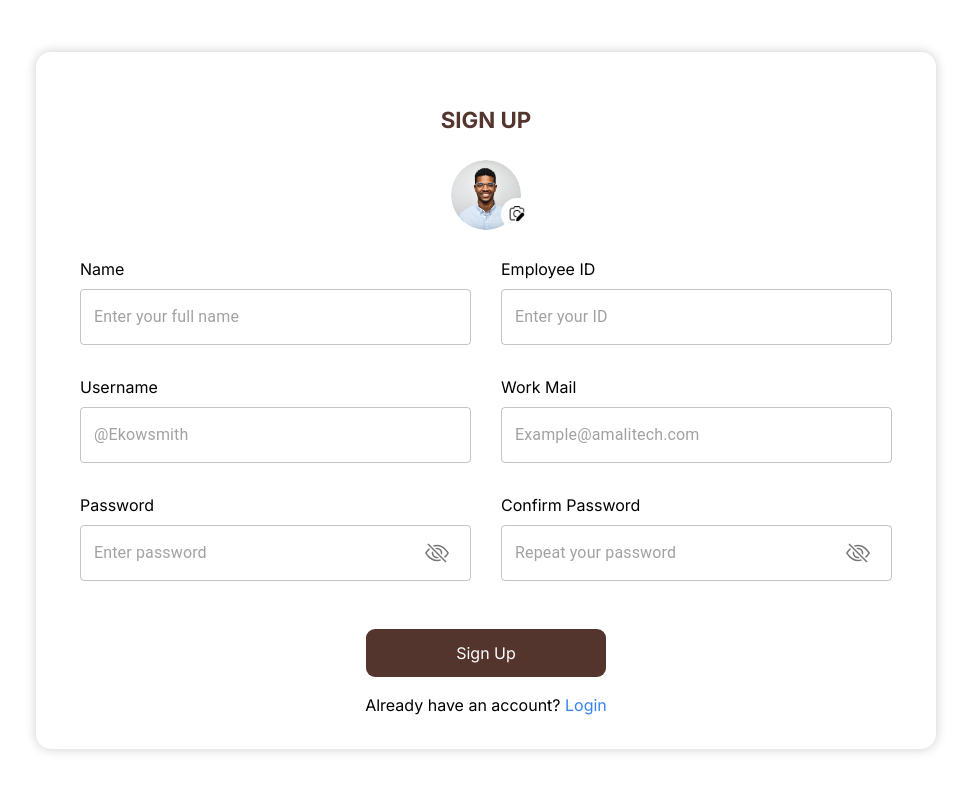
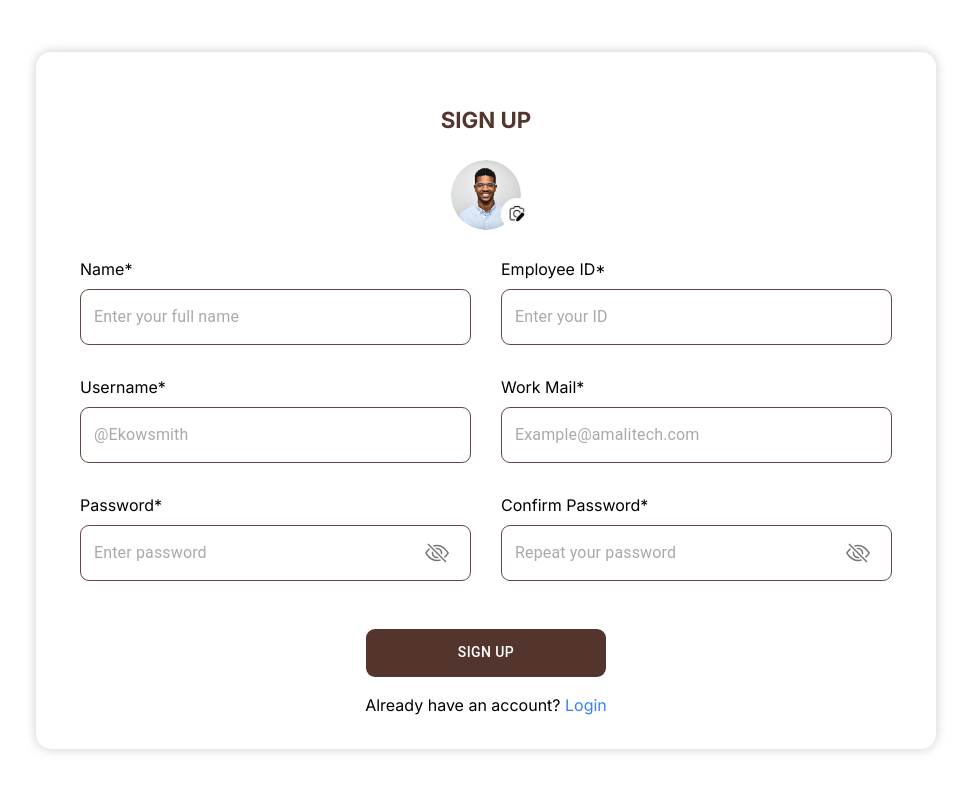
Before and after one commit to AmaliTech-Training-Academy/LetXChat, a React (Vite) app: page / in a window 1280 px wide. Shown: the top 792 px of the page, without its empty margins (154-1125 px from the left). Built offline with nearby package versions, Linux system fonts and the light colour scheme.

Commit message:
Feature/Signup: Restyled the textfields with the correct colors

```diff
--- a/src/colors.scss
+++ b/src/colors.scss
@@ -5,3 +5,8 @@ $border:rgba(83, 53, 45, 0.9);
 $placeholder: rgba(0, 0, 0, 0.5);
 $link: #3683F5;
 $shadow: rgba(0, 0, 0, 0.2);
+
+
+div {
+    background: rgba(83, 53, 45, 0.5);
+}
--- a/src/components/signup/SignUp.jsx
+++ b/src/components/signup/SignUp.jsx
@@ -1,19 +1,20 @@
 import {
   Avatar,
   Box,
+  Button,
   FormControl,
   IconButton,
   InputAdornment,
   InputLabel,
   OutlinedInput,
   TextField,
+  styled,
 } from "@mui/material";
 import React, { useState } from "react";
 import { BsEyeSlash, BsEye } from "react-icons/bs";
 import { Link } from "react-router-dom";
 import CameraIcon from "../../assets/camera.png";
-import ProfilePhoto from '../../assets/profile-picture.png'
-import styled from "@emotion/styled";
+import ProfilePhoto from "../../assets/profile-picture.png";
 
 const ContainerStyle = {
   width: "100vw",
@@ -54,8 +55,8 @@ const ProfileStyle = {
   height: "70px",
   width: "70px",
   background: `url(${ProfilePhoto})`,
-    backgroundSize: 'cover',
-  borderRadius: '50%',
+  backgroundSize: "cover",
+  borderRadius: "50%",
 };
 
 const FormStyles = {
@@ -77,9 +78,51 @@ const TextComponent = {
   gap: "8px",
 };
 
-const TextFieldStyle = styled(TextField)`
-  color: "green";
-`;
+const TextFieldStyle = styled(TextField)({
+  "& .MuiOutlinedInput-root": {
+    borderRadius: "9px",
+
+  '& fieldset': {
+    borderColor: 'rgba(83, 53, 45, 0.9)',
+  },
+
+  '&.Mui-focused .MuiOutlinedInput-notchedOutline': {
+    border: '1px solid #1570EF',
+  },
+
+  '& ::placeholder': {
+    color: 'rgba(0, 0, 0, 0.8)'
+  },
+
+  '&:hover fieldset': {
+    borderColor: '#1570EF',
+  },
+}
+})
+
+const PasswordField = styled(FormControl)({
+    "& .MuiOutlinedInput-root": {
+        borderRadius: "9px",
+
+      '& fieldset': {
+        borderColor: 'rgba(83, 53, 45, 0.9)',
+      },
+      '& input::placeholder': {
+        color: 'rgba(0, 0, 0, 0.8)',
+      },
+      '&.Mui-focused .MuiOutlinedInput-notchedOutline': {
+        border: '1px solid #1570EF',
+      },
+
+      '& ::placeholder': {
+        color: 'rgba(0, 0, 0, 0.8)'
+      },
+
+      '&:hover fieldset': {
+        borderColor: '#1570EF',
+      },
+    }
+})
 
 const SignUpLogin = {
   width: "100%",
@@ -90,6 +133,20 @@ const SignUpLogin = {
   gap: "1rem",
   marginBottom: "2rem",
 };
+
+const ButtonStyles = styled(Button)({
+    background: "#53352D",
+    color: "#FFFFFF",
+    width: "15rem",
+    marginInline: "auto",
+    height: "3rem",
+    marginTop: "3rem",
+    borderRadius: "9px",
+    '&:hover': {
+        background: "rgba(83, 53, 45, 0.7)",
+    }
+
+})
 
 const SignUp = () => {
   // Show Password
@@ -121,8 +178,11 @@ const SignUp = () => {
 
         <Box sx={ProfileStyle}>
           {selectedImage && (
-
-               <Avatar sx={{ height: "70px", width: "70px" }} src={URL.createObjectURL(selectedImage)} alt="Image Upload" />
+            <Avatar
+              sx={{ height: "70px", width: "70px" }}
+              src={URL.createObjectURL(selectedImage)}
+              alt="Image Upload"
+            />
           )}
           <Box
             sx={{
@@ -134,7 +194,13 @@ const SignUp = () => {
             }}
           >
             <IconButton aria-label="upload picture" component="label">
-              <input hidden accept="image/*" type="file" required onChange={handleImageUpload} />
+              <input
+                hidden
+                accept="image/*"
+                type="file"
+                required
+                onChange={handleImageUpload}
+              />
 
               <img
                 style={{ width: "1rem", height: "1rem" }}
@@ -149,7 +215,7 @@ const SignUp = () => {
           <Box component="section" sx={FieldsContainer}>
             <Box sx={TextComponent}>
               <Box component="label" htmlFor="name">
-                Name
+                Name*
               </Box>
               <TextFieldStyle
                 required
@@ -159,15 +225,15 @@ const SignUp = () => {
             </Box>
             <Box sx={TextComponent}>
               <Box component="label" htmlFor="id">
-                Employee ID
+                Employee ID*
               </Box>
-              <TextField required id="id" placeholder="Enter your ID" sx={{}} />
+              <TextFieldStyle required id="id" placeholder="Enter your ID" sx={{}} />
             </Box>
             <Box sx={TextComponent}>
               <Box component="label" htmlFor="username">
-                Username
+                Username*
               </Box>
-              <TextField
+              <TextFieldStyle
                 required
                 id="username"
                 placeholder="@Ekowsmith"
@@ -176,9 +242,9 @@ const SignUp = () => {
             </Box>
             <Box sx={TextComponent}>
               <Box component="label" htmlFor="mail">
-                Work Mail
+                Work Mail*
               </Box>
-              <TextField
+              <TextFieldStyle
                 required
                 id="mail"
                 type="email"
@@ -189,9 +255,9 @@ const SignUp = () => {
             </Box>
             <Box sx={TextComponent}>
               <Box component="label" htmlFor="password">
-                Password
+                Password*
               </Box>
-              <FormControl variant="outlined" required>
+              <PasswordField variant="outlined" required>
                 <OutlinedInput
                   id="password"
                   type={showPassword ? "text" : "password"}
@@ -207,13 +273,13 @@ const SignUp = () => {
                     </InputAdornment>
                   }
                 />
-              </FormControl>
+              </PasswordField>
             </Box>
             <Box sx={TextComponent}>
               <Box component="label" htmlFor="confirm-password">
-                Confirm Password
+                Confirm Password*
               </Box>
-              <FormControl variant="outlined" required>
+              <PasswordField variant="outlined" required>
                 <OutlinedInput
                   id="confirm-password"
                   type={showConfirmPassword ? "text" : "password"}
@@ -229,27 +295,17 @@ const SignUp = () => {
                     </InputAdornment>
                   }
                 />
-              </FormControl>
+              </PasswordField>
             </Box>
           </Box>
 
           <Box component="section" sx={SignUpLogin}>
-            <Box
+            <ButtonStyles
               type="submit"
-              component="button"
-              sx={{
-                background: "#53352D",
-                color: "#FFFFFF",
-                // padding: ".8rem 4.5rem",
-                width: "15rem",
-                marginInline: "auto",
-                height: "3rem",
-                marginTop: "3rem",
-                borderRadius: "9px",
-              }}
+            //   sx={ButtonStyles}
             >
               Sign Up
-            </Box>
+            </ButtonStyles>
             <p>
               Already have an account?{" "}
               <span style={{ color: "#3683F5", cursor: "pointer" }}>Login</span>
```
